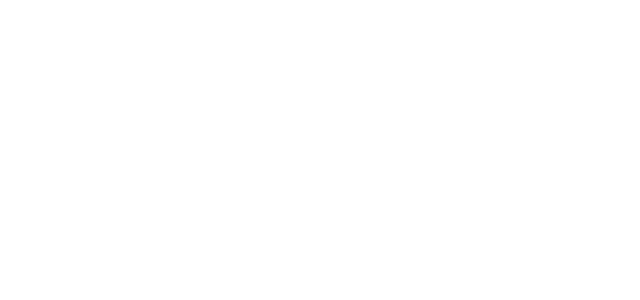
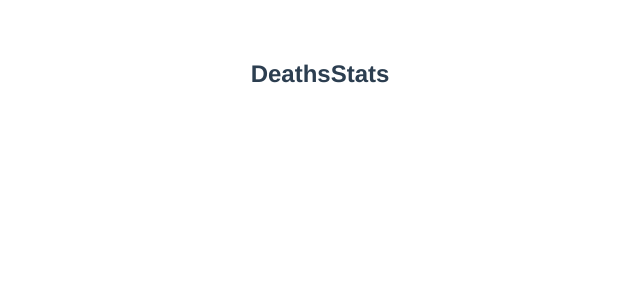
Before and after one commit to default-constructor/dc-health-stats, a Vue app: page /deaths-stats in a window 1280 px wide. Before the commit this address had no page. Shown: the top 300 px of the page, without its empty margins (320-960 px from the left). Built offline with nearby package versions, Linux system fonts and the light colour scheme.

Commit message:
craete route deaths-stats

```diff
--- a/src/routes.ts
+++ b/src/routes.ts
@@ -1,11 +1,17 @@
+import {createRouter, createWebHistory} from "vue-router";
+import DeathsStats from "./views/DeathsStats.vue";
 import Home from './views/Home.vue';
-import {createRouter, createWebHistory} from "vue-router";
 
 const routes = [
   {
     name: 'home',
     path: '/',
     component: Home
+  },
+  {
+    name: 'deaths-stats',
+    path: '/deaths-stats',
+    component: DeathsStats
   },
 ];
 
--- /dev/null
+++ b/src/views/DeathsStats.vue
@@ -0,0 +1,16 @@
+<script lang="ts">
+import {defineComponent} from "vue";
+
+export default defineComponent({
+  name: 'DeathsStats'
+});
+</script>
+
+<template>
+  <article>
+    <h2>DeathsStats</h2>
+  </article>
+</template>
+
+<style lang="scss" scoped>
+</style>
```
